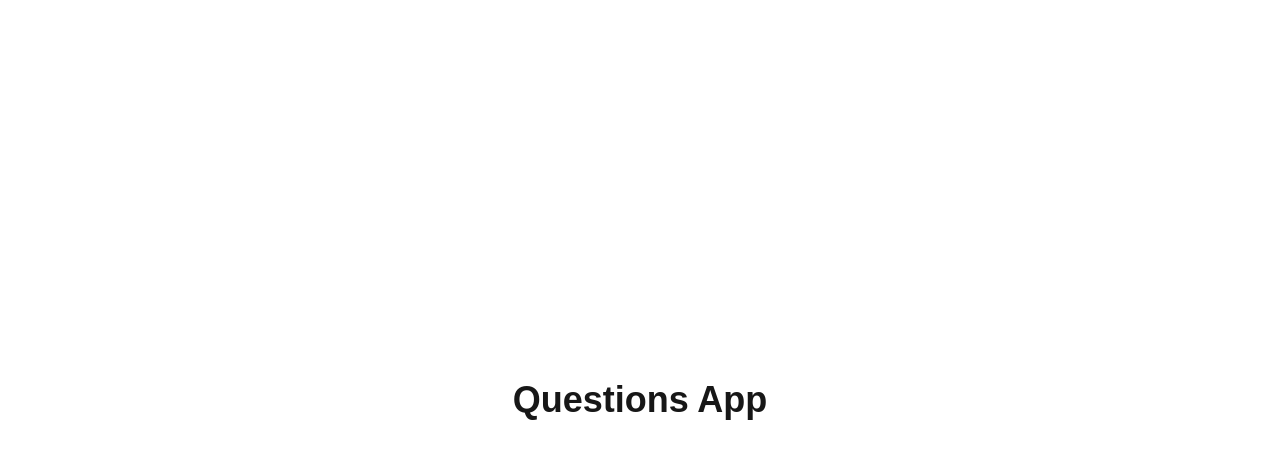
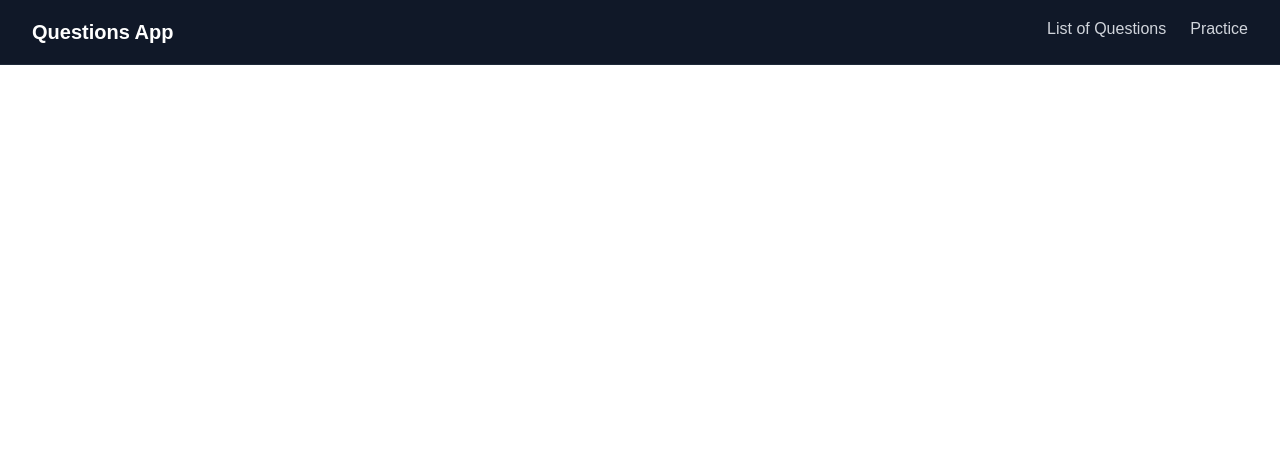
Before and after one commit to jonatanav255/Questions-FrontEnd, a Next.js app: page / in a window 1280 px wide. Shown: the top 458 px of the page. Built offline with nearby package versions, Linux system fonts and the light colour scheme.

Commit message:
adding the navbar

```diff
--- /dev/null
+++ b/app/components/Navbar.tsx
@@ -0,0 +1,42 @@
+"use client";
+
+import Link from "next/link";
+import { usePathname } from "next/navigation";
+
+export default function Navbar() {
+  const pathname = usePathname();
+
+  return (
+    <nav className="border-b border-gray-800 bg-gray-900">
+      <div className="mx-auto max-w-7xl px-4 sm:px-6 lg:px-8">
+        <div className="flex h-16 items-center justify-between">
+          <Link href="/" className="text-xl font-bold text-white">
+            Questions App
+          </Link>
+          <div className="flex gap-6">
+            <Link
+              href="/questions"
+              className={`font-medium transition-colors pb-1 border-b-2 ${
+                pathname === "/questions"
+                  ? "text-white border-white"
+                  : "text-gray-300 hover:text-white border-transparent"
+              }`}
+            >
+              List of Questions
+            </Link>
+            <Link
+              href="/practice"
+              className={`font-medium transition-colors pb-1 border-b-2 ${
+                pathname === "/practice"
+                  ? "text-white border-white"
+                  : "text-gray-300 hover:text-white border-transparent"
+              }`}
+            >
+              Practice
+            </Link>
+          </div>
+        </div>
+      </div>
+    </nav>
+  );
+}
--- a/app/layout.tsx
+++ b/app/layout.tsx
@@ -1,6 +1,7 @@
 import type { Metadata } from "next";
 import { Geist, Geist_Mono } from "next/font/google";
 import "./globals.css";
+import Navbar from "./components/Navbar";
 
 const geistSans = Geist({
   variable: "--font-geist-sans",
@@ -23,11 +24,16 @@ export default function RootLayout({
   children: React.ReactNode;
 }>) {
   return (
-    <html lang="en">
+    <html lang="en" className="h-full">
       <body
-        className={`${geistSans.variable} ${geistMono.variable} antialiased`}
+        className={`${geistSans.variable} ${geistMono.variable} antialiased h-full bg-gray-950`}
       >
-        {children}
+        <div className="flex flex-col h-full">
+          <Navbar />
+          <main className="flex-1">
+            {children}
+          </main>
+        </div>
       </body>
     </html>
   );
--- a/app/page.tsx
+++ b/app/page.tsx
@@ -1,7 +1,7 @@
 export default function Home() {
   return (
-    <div className="flex min-h-screen items-center justify-center">
-      <h1 className="text-4xl font-bold">Questions App</h1>
+    <div className="flex h-full items-center justify-center">
+      <h1 className="text-4xl font-bold text-white">Questions App</h1>
     </div>
   );
 }
--- /dev/null
+++ b/app/practice/page.tsx
@@ -0,0 +1,10 @@
+export default function PracticePage() {
+  return (
+    <div className="h-full">
+      <div className="mx-auto max-w-7xl px-4 py-8 sm:px-6 lg:px-8">
+        <h1 className="text-3xl font-bold mb-6 text-white">Practice Questions</h1>
+        <p className="text-gray-400">Practice your questions here.</p>
+      </div>
+    </div>
+  );
+}
--- /dev/null
+++ b/app/questions/page.tsx
@@ -0,0 +1,10 @@
+export default function QuestionsPage() {
+  return (
+    <div className="h-full">
+      <div className="mx-auto max-w-7xl px-4 py-8 sm:px-6 lg:px-8">
+        <h1 className="text-3xl font-bold mb-6 text-white">List of Questions</h1>
+        <p className="text-gray-400">Manage all your questions here.</p>
+      </div>
+    </div>
+  );
+}
```
